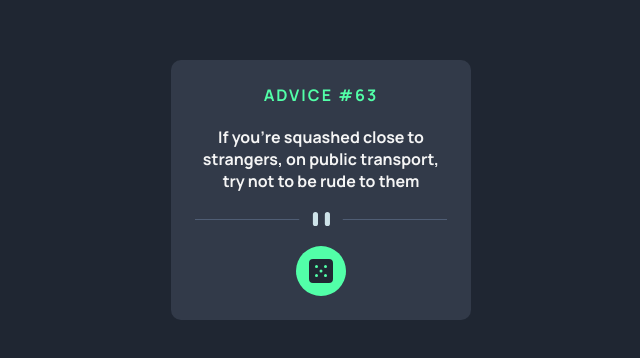
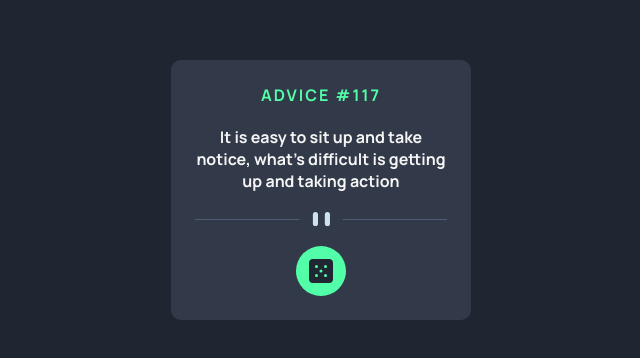
Before and after one commit to soji-opa/advice-generator-app, a React (Create React App) app: page / in a window 1280 px wide. Shown: the part 234-592 px from the top of the page, without its empty margins (319-959 px from the left). Built offline with nearby package versions, Linux system fonts and the light colour scheme; no server answers.

Commit message:
refactor: refactor the code and remove the useEffect

```diff
--- a/src/App.js
+++ b/src/App.js
@@ -1,31 +1,32 @@
-import React from 'react';
-import Main from './component/Main';
+import React from "react";
+import { useState } from "react";
+import Main from "./component/Main";
 
 function App() {
-	const [data, setData] = React.useState({
-		id: 63,
-		advice: `If you're squashed close to strangers, on public transport,
-			try not to be rude to them `,
+  const url = "https://api.adviceslip.com/advice";
+  const [adviceSlip, setAdviceSlip] = useState({
+    id: 117,
+    text: "It is easy to sit up and take notice, what's difficult is getting up and taking action",
   });
-	const [apiData, setApiData] = React.useState({});
-
-	React.useEffect(() => {
-		fetch('https://api.adviceslip.com/advice')
-			.then((res) => res.json())
-			.then((data) => setApiData(data.slip));
-	}, [handleClick]);
 
   function handleClick() {
-		setData((prevState) => ({
-			...prevState,
-			id: apiData.id,
-			advice: apiData.advice,
-		}));
+    fetch(url)
+      .then((res) => res.json())
+      .then((data) =>
+        setAdviceSlip({
+          id: data.slip.id,
+          text: data.slip.advice,
+        })
+      );
   }
 
   return (
-		<div className='App'>
-			<Main advice={data.advice} num={data.id} handleClick={handleClick} />
+    <div className="App">
+      <Main
+        advice={adviceSlip.text}
+        num={adviceSlip.id}
+        handleClick={handleClick}
+      />
     </div>
   );
 }
--- a/src/component/Main.js
+++ b/src/component/Main.js
@@ -1,33 +1,19 @@
-import React from 'react';
-import pattern from '../images/pattern-divider-mobile.svg';
-import dice from '../images/icon-dice.svg';
+import React from "react";
+import pattern from "../images/pattern-divider-mobile.svg";
+import dice from "../images/icon-dice.svg";
 
 export default function Main(props) {
-	// React.useEffect(() => {
-	// 	fetch('https://api.adviceslip.com')
-	// 		.then((res) => res.join())
-	// 		.then((data) => setApiData(data));
-	// });
+  return (
+    <div className="main">
+      {/* <p className="adviceNo">{`Advice #${props.num}`}</p> */}
+      <p className="adviceNo">Advice #{props.num}</p>
+      <p className="advice">{props.advice}</p>
 
-	// React.useEffect(() => {
-	// 	async function getAdvice() {
-	// 		const res = await fetch('https://api.adviceslip.com');
-	// 		const data = await res.join();
-	// 		setApiData(data);
-	// 	}
-	// 	getAdvice();
-	// });
+      <img src={pattern} className="divider" alt="pattern divider" />
 
-	return (
-		<div className='main'>
-			<p className='adviceNo'>{`Advice #${props.num}`}</p>
-			<p className='advice'>{props.advice}</p>
-
-			<img src={pattern} className='divider' alt='pattern divider' />
-
-			<button className='btn' onClick={props.handleClick}>
-				<img src={dice} className='dice-img' alt='dice button' />
-			</button>
-		</div>
-	);
+      <button className="btn" onClick={props.handleClick}>
+        <img src={dice} className="dice-img" alt="dice button" />
+      </button>
+    </div>
+  );
 }
```
Lines whose indentation alone changed are shown as unchanged.
